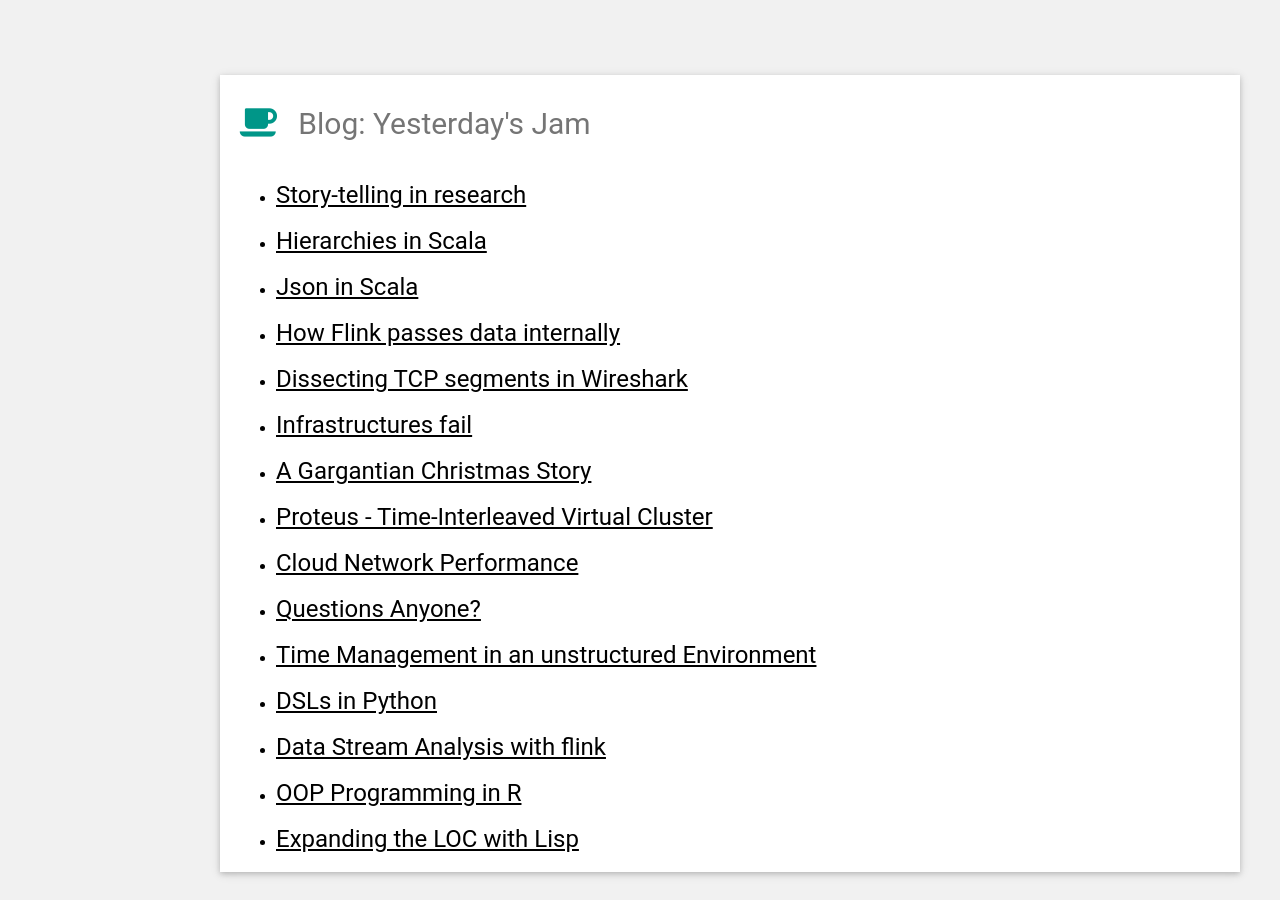
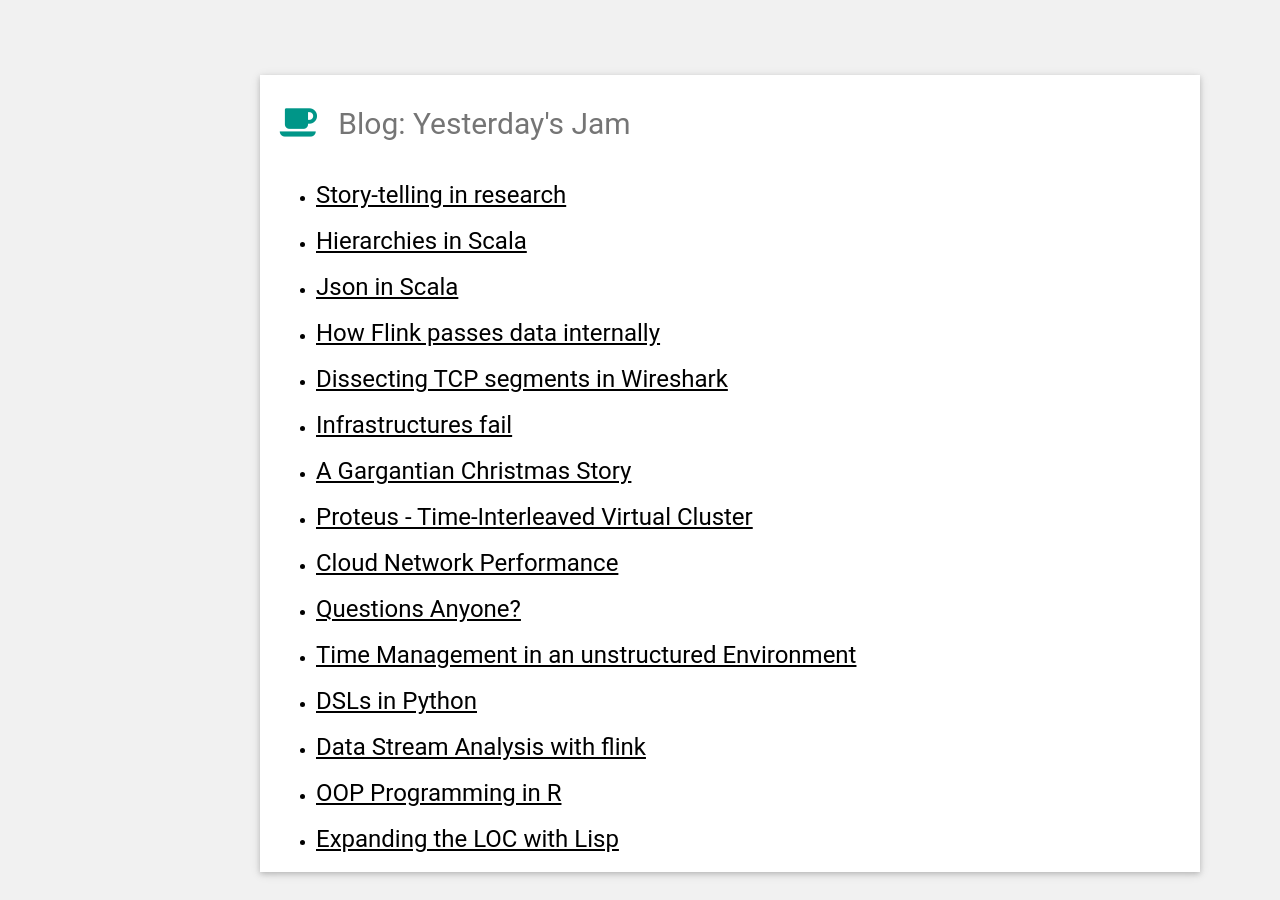
Before and after one commit to niklassemmler/niklassemmler.github.io, a Jekyll site: the page built from blog.html, in a window 1280 px wide. Built offline with Jekyll 4.4.1, drawn with Linux system fonts in a browser that asks for light colours; a script that is not in the unit is left out.

Commit message:
changed width

```diff
--- a/_layouts/default.html
+++ b/_layouts/default.html
@@ -12,7 +12,7 @@
   <link rel="stylesheet" href="https://cdnjs.cloudflare.com/ajax/libs/font-awesome/4.7.0/css/font-awesome.min.css">
   <link rel="stylesheet" href="/assets/css/styles.css">
   <script src="/assets/js/code.js"></script>
-<body class="w3-light-grey w3-content" style="max-width:1600px">
+<body class="w3-light-grey w3-content" style="max-width:1200px">
 
 {% include navigation.html %}
 
```
